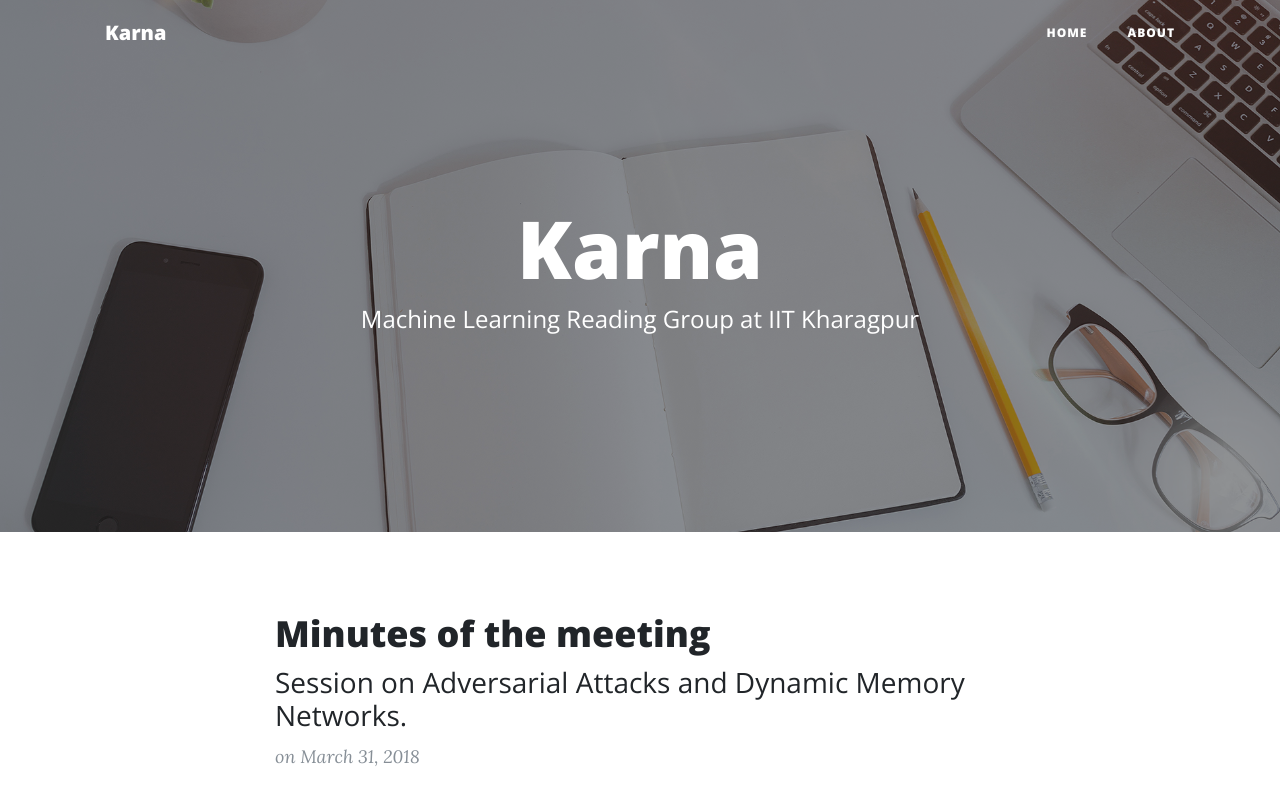
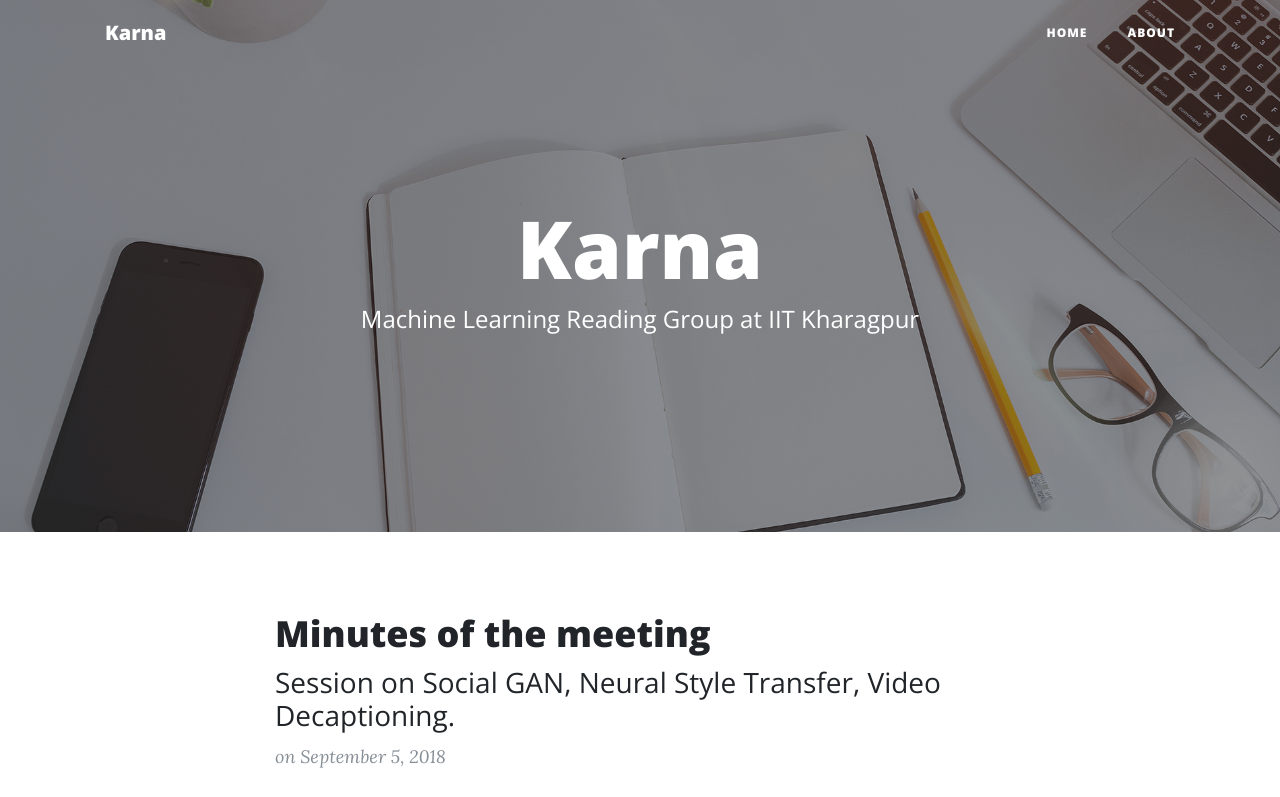
Before and after one commit to karnakgp/karnakgp.github.io, a website: page index.html in a window 1280 px wide. Shown: the top 797 px of the page. Drawn offline with nearby package versions, Linux system fonts and the light colour scheme.

Commit message:
Update index.html

```diff
--- a/index.html
+++ b/index.html
@@ -68,6 +68,21 @@
     <div class="container">
       <div class="row">
         <div class="col-lg-8 col-md-10 mx-auto">
+
+
+          <div class="post-preview">
+            <a href="https://github.com/karnakgp/Karna/blob/master/Minutes%20of%20the%20meeting/Minutes%20of%20the%20Meeting%20-%20September%205%2C%202018.MD">
+              <h2 class="post-title">
+                Minutes of the meeting
+              </h2>
+              <h3 class="post-subtitle">
+                Session on Social GAN, Neural Style Transfer, Video Decaptioning.
+              </h3>
+            </a>
+            <p class="post-meta">on September 5, 2018</p>
+          </div>
+
+          <hr>
 
           <div class="post-preview">
             <a href="https://github.com/karnakgp/Karna/blob/master/Minutes%20of%20the%20meeting/Minutes%20of%20the%20Meeting%20-%20March%2031st%2C%202018.MD">
```
